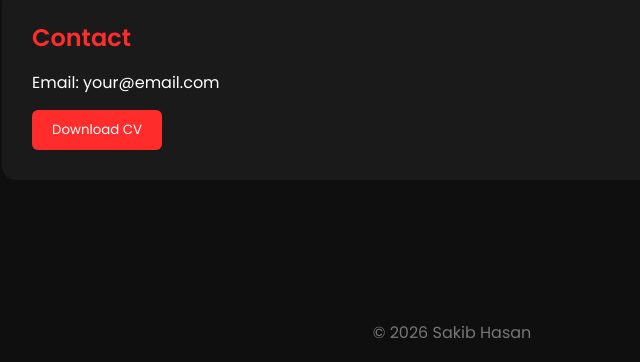
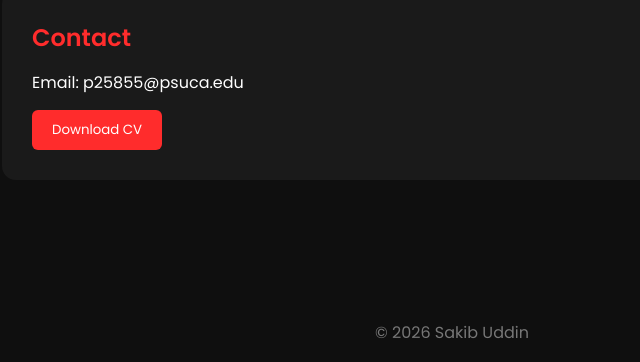
Before and after one commit to p25855-byte/mdsakib.github.io, a plain HTML site: page index.html in a window 1280 px wide. Shown: the part 2015-2377 px from the top of the page, 188-828 px from the left. Drawn offline with Linux system fonts and the light colour scheme.

Commit message:
Update index.html

```diff
--- a/index.html
+++ b/index.html
@@ -99,7 +99,7 @@ footer { text-align:center; padding:20px; color:#777; }
 
 <header id="hero">
     <img src="profile.png" id="profile">
-    <h1>Sakib Hasan</h1>
+    <h1>Sakib Uddin</h1>
     <div class="typing" id="typing"></div>
 </header>
 
@@ -122,12 +122,12 @@ footer { text-align:center; padding:20px; color:#777; }
 
 <section id="contact">
     <h2>Contact</h2>
-    <p>Email: your@email.com</p>
+    <p>Email: p25855@psuca.edu</p>
     <button onclick="alert('Coming Soon!')">Download CV</button>
 </section>
 
 <footer>
-    <p>© 2026 Sakib Hasan</p>
+    <p>© 2026 Sakib Uddin</p>
 </footer>
 
 <script>
```
